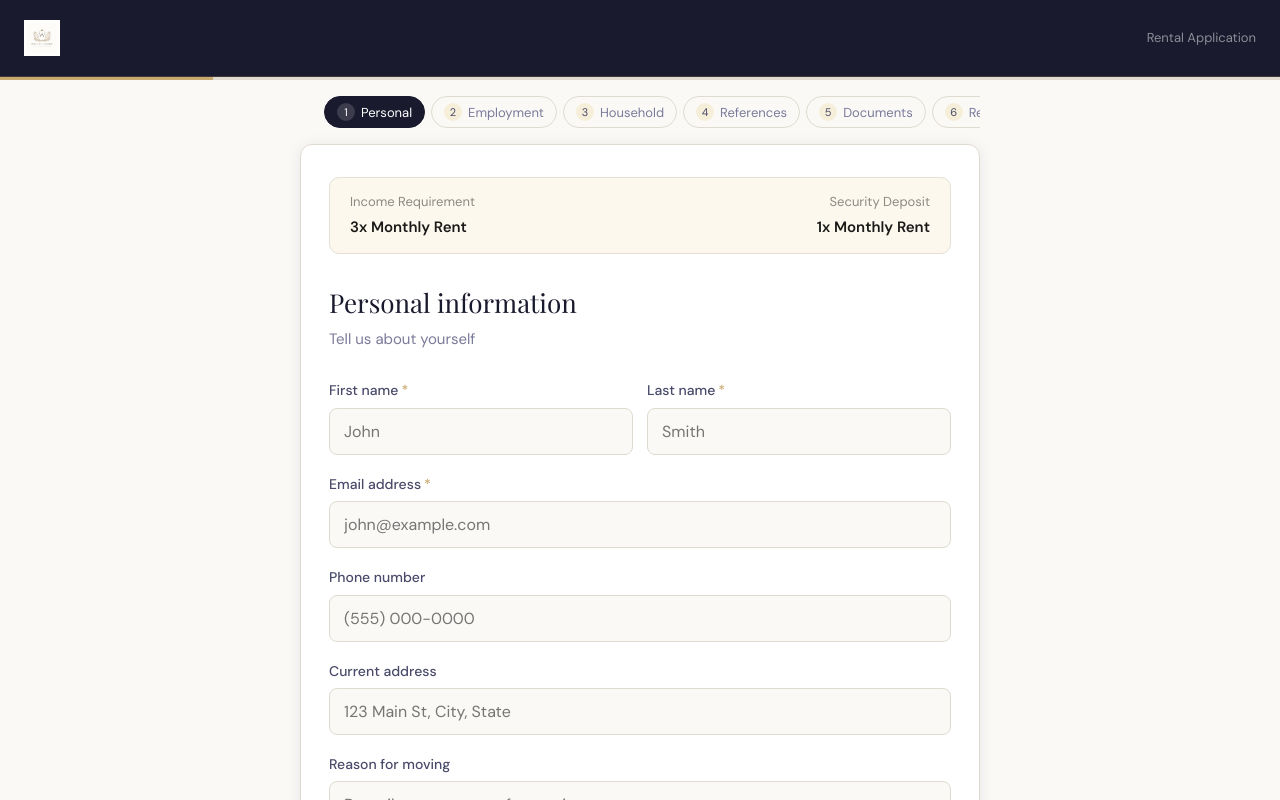
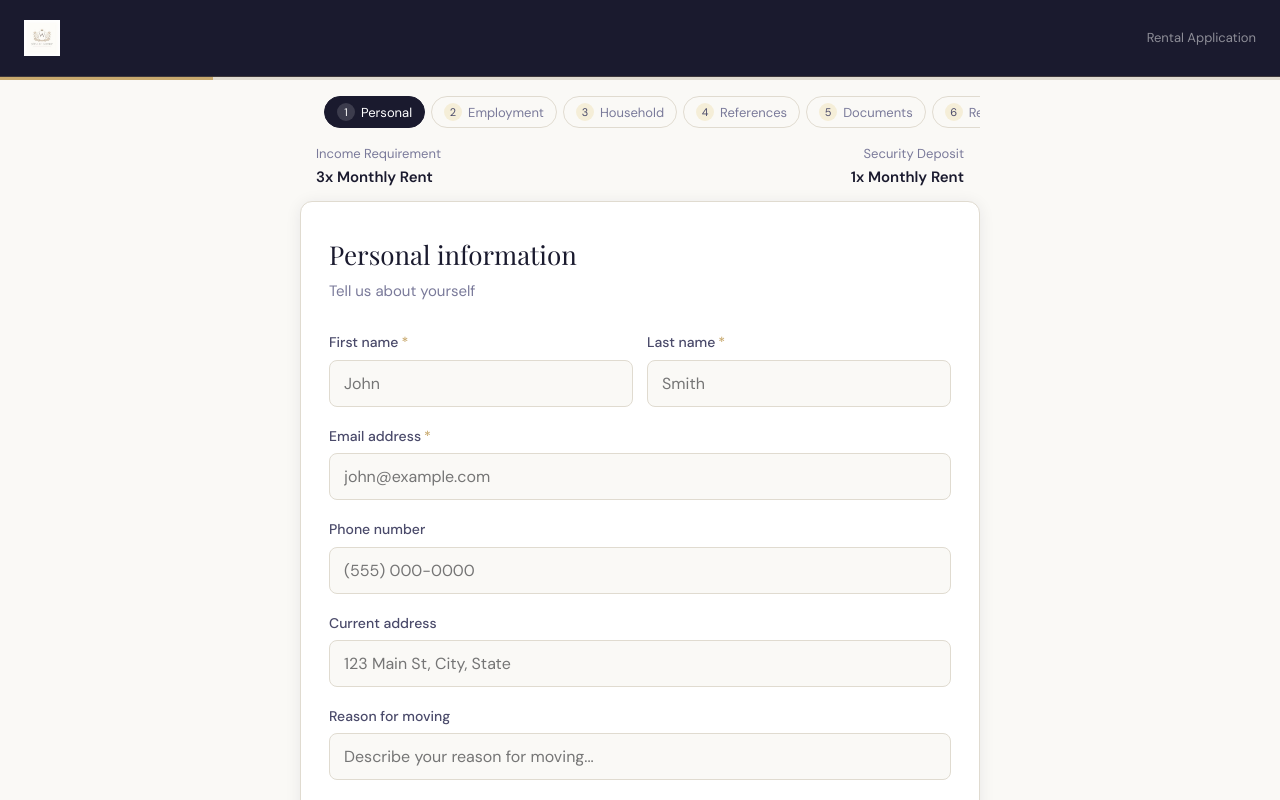
Before and after one commit to WLGRE/wlgre-rental-app, a React (Vite) app: page / in a window 1280 px wide. Shown: the top 800 px of the page. Built offline with nearby package versions, Linux system fonts and the light colour scheme; a web font is replaced by a local one.

Commit message:
add persistant income requirements

```diff
--- a/src/App.jsx
+++ b/src/App.jsx
@@ -266,27 +266,26 @@ export default function App() {
         ))}
       </div>
 
-      <main className="form-card">
-
-        {/* Requirements banner — shows on every step */}
       <div style={{
         display: 'flex',
         justifyContent: 'space-between',
-          background: '#fdf8ee',
-          border: '1px solid #e4e0d8',
-          borderRadius: '10px',
-          padding: '14px 20px',
-          marginBottom: '28px',
+        width: '100%',
+        maxWidth: '680px',
+        padding: '0 16px',
+        marginBottom: '12px',
+        boxSizing: 'border-box',
       }}>
         <div>
-            <div style={{ fontSize: '13px', color: '#8a8a82', marginBottom: '2px' }}>Income Requirement</div>
-            <div style={{ fontSize: '15px', fontWeight: '600', color: '#1a1a18' }}>3x Monthly Rent</div>
+          <div style={{ fontSize: '13px', color: 'var(--ink-muted)' }}>Income Requirement</div>
+          <div style={{ fontSize: '15px', fontWeight: '600', color: 'var(--ink)' }}>3x Monthly Rent</div>
         </div>
         <div style={{ textAlign: 'right' }}>
-            <div style={{ fontSize: '13px', color: '#8a8a82', marginBottom: '2px' }}>Security Deposit</div>
-            <div style={{ fontSize: '15px', fontWeight: '600', color: '#1a1a18' }}>1x Monthly Rent</div>
+          <div style={{ fontSize: '13px', color: 'var(--ink-muted)' }}>Security Deposit</div>
+          <div style={{ fontSize: '15px', fontWeight: '600', color: 'var(--ink)' }}>1x Monthly Rent</div>
         </div>
       </div>
+
+      <main className="form-card">
 
         <div className="step-header">
           <h2 className="step-title">{currentStep.title}</h2>
```
Lines whose indentation alone changed are shown as unchanged.
